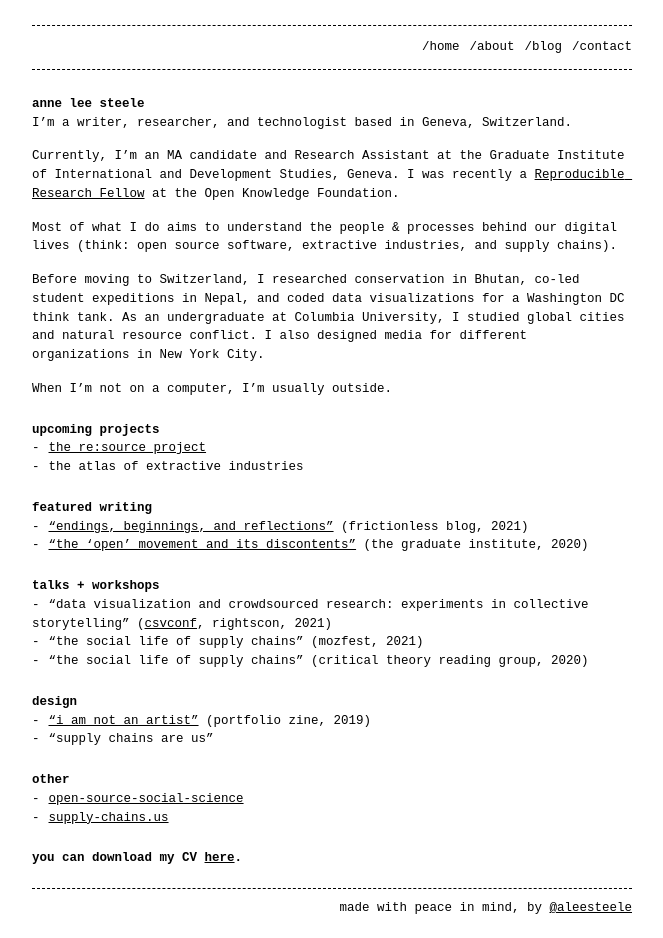
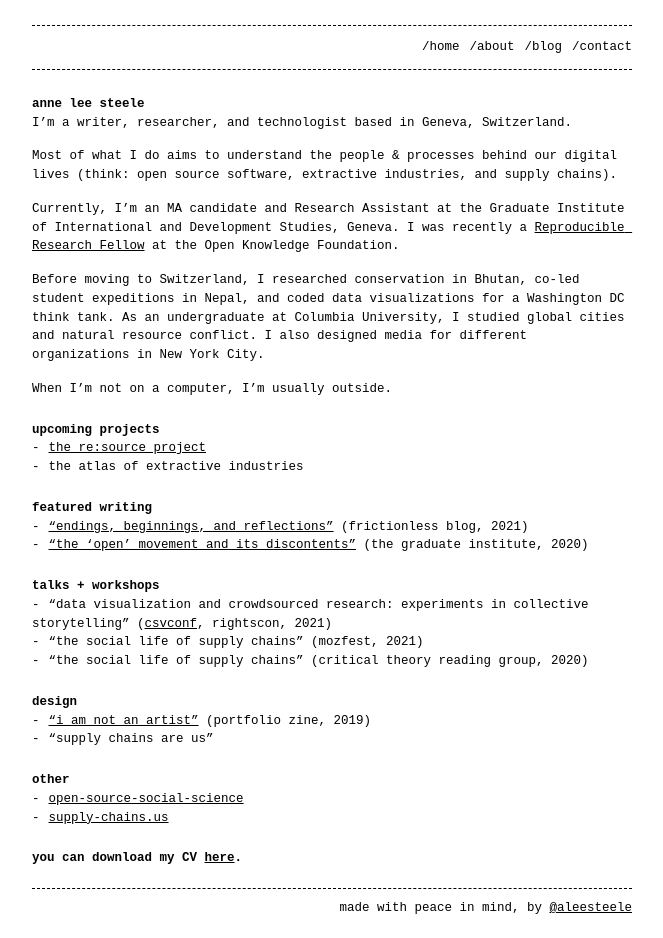
Before and after one commit to riggraz/no-style-please, a Jekyll site: the page built from about.md, in a window 1280 px wide. Shown: the whole page, without its empty margins (308-971 px from the left). Built offline with Jekyll 4.4.1, drawn with Linux system fonts in a browser that asks for light colours.

Commit message:
website update

```diff
--- a/about.md
+++ b/about.md
@@ -9,9 +9,9 @@ permalink: /about
 
 I'm a writer, researcher, and technologist based in Geneva, Switzerland.
 
+Most of what I do aims to understand the people &amp; processes behind our digital lives (think: open source software, extractive industries, and supply chains).
+
 Currently, I'm an MA candidate and Research Assistant at the Graduate Institute of International and Development Studies, Geneva. I was recently a <a href="https://fellows.frictionlessdata.io/" class="bio-link" photo_url="frictionless.png">Reproducible Research Fellow</a> at the Open Knowledge Foundation.
-
-Most of what I do aims to understand the people &amp; processes behind our digital lives (think: open source software, extractive industries, and supply chains).
 
 Before moving to Switzerland, I researched conservation in Bhutan, co-led student expeditions in Nepal, and coded data visualizations for a Washington DC think tank. As an undergraduate at Columbia University, I studied global cities and natural resource conflict. I also designed media for different organizations in New York City.
 
```
